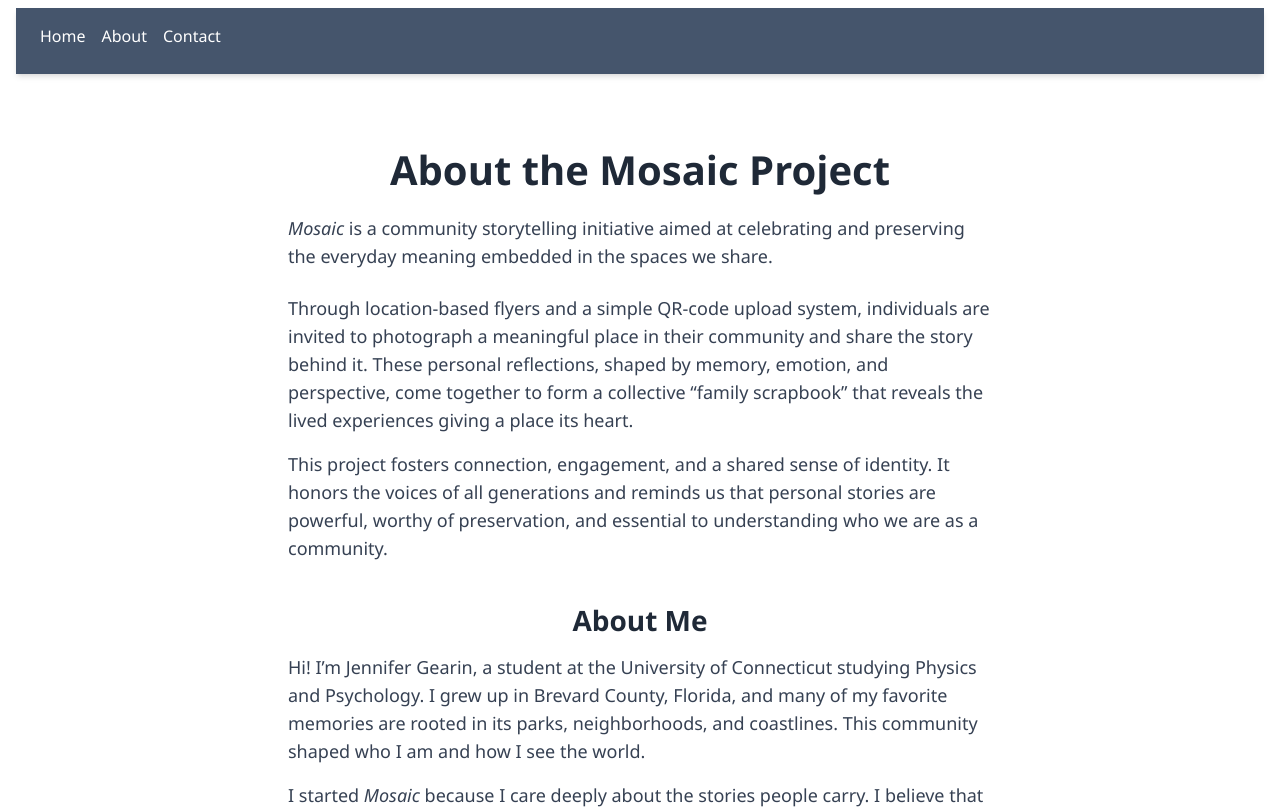
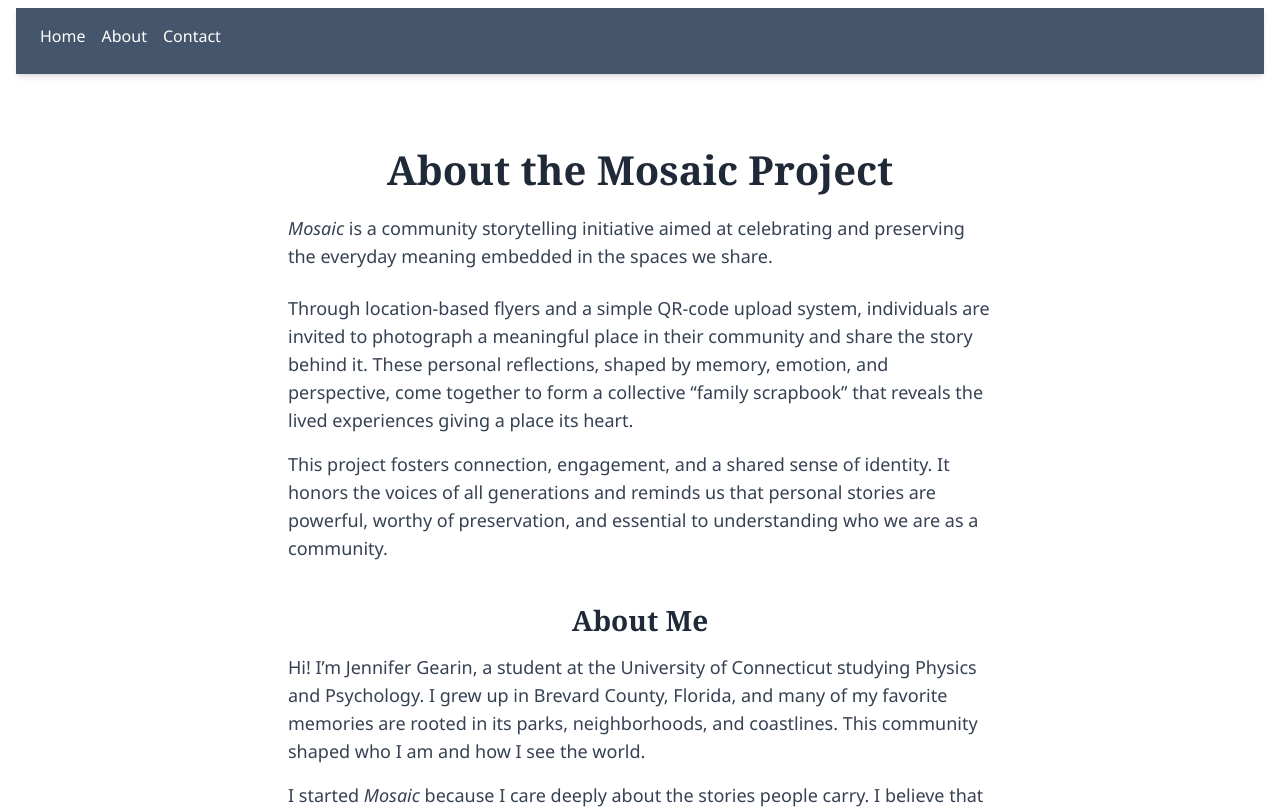
Before and after one commit to jengearin/mosaic-website, a Next.js app: page /about in a window 1280 px wide. Shown: the top 809 px of the page. Built offline with nearby package versions, Linux system fonts and the light colour scheme.

Commit message:
Serif About Page

```diff
--- a/app/about/page.js
+++ b/app/about/page.js
@@ -2,7 +2,7 @@ export default function About() {
   return (
     <>
       <main className="p-8 max-w-3xl mx-auto">
-        <h1 className="text-3xl font-extrabold mb-4">About the Mosaic Project</h1>
+        <h1 className="text-3xl font-serif font-extrabold mb-4">About the Mosaic Project</h1>
         <p className="text-lg text-gray-700 mb-6 text-left">
           <em>Mosaic</em> is a community storytelling initiative aimed at celebrating and preserving the everyday meaning embedded in the spaces we share.
         </p>
@@ -13,7 +13,7 @@ export default function About() {
           This project fosters connection, engagement, and a shared sense of identity. It honors the voices of all generations and reminds us that personal stories are powerful, worthy of preservation, and essential to understanding who we are as a community.
         </p>
 
-        <h2 className="text-2xl font-bold mt-10 mb-4">About Me</h2>
+        <h2 className="text-2xl font-serif font-bold mt-10 mb-4">About Me</h2>
         <div className="flex flex-col md:flex-row items-center md:items-start gap-6">
           <div>
             <p className="text-lg text-gray-700 mb-4 text-left">
```
